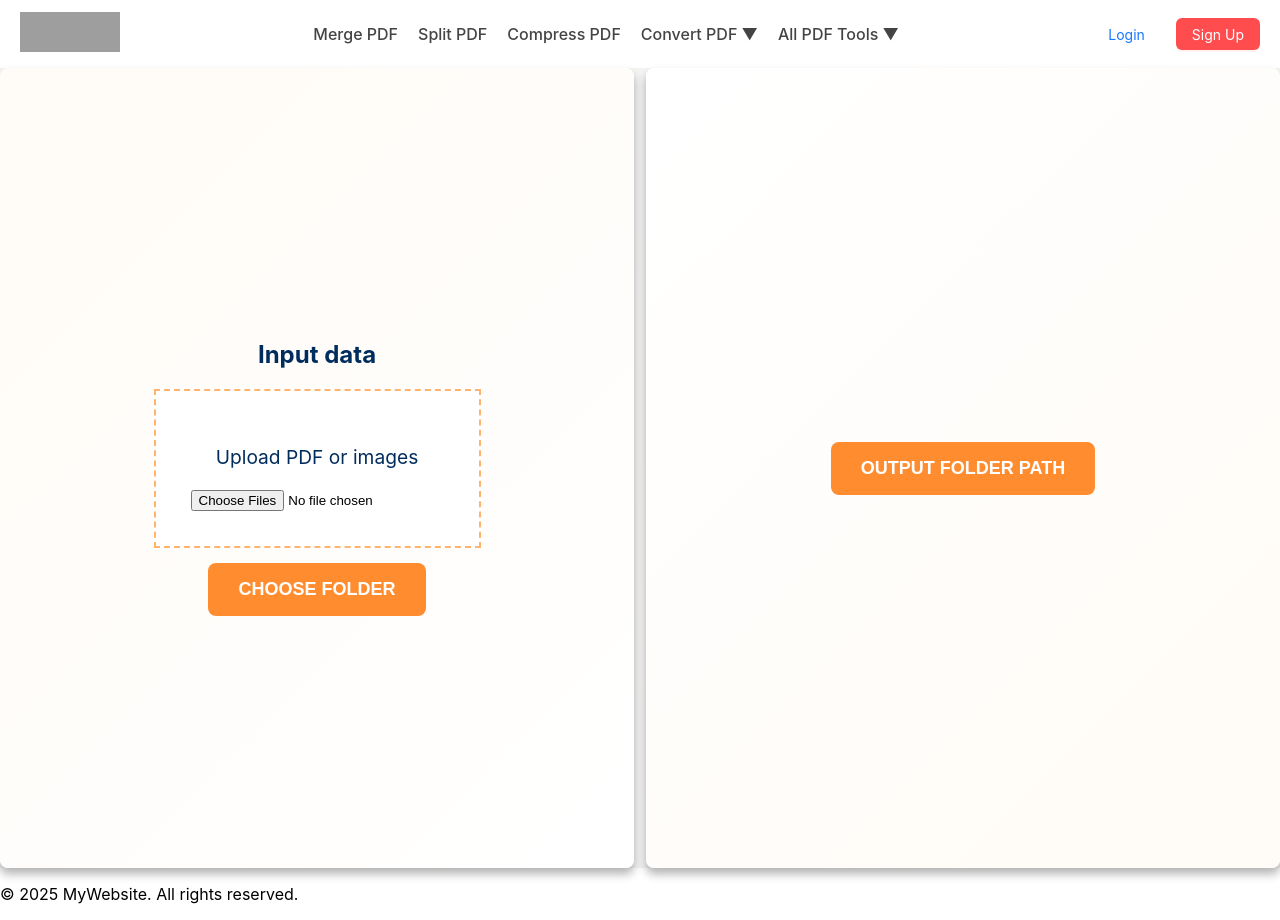
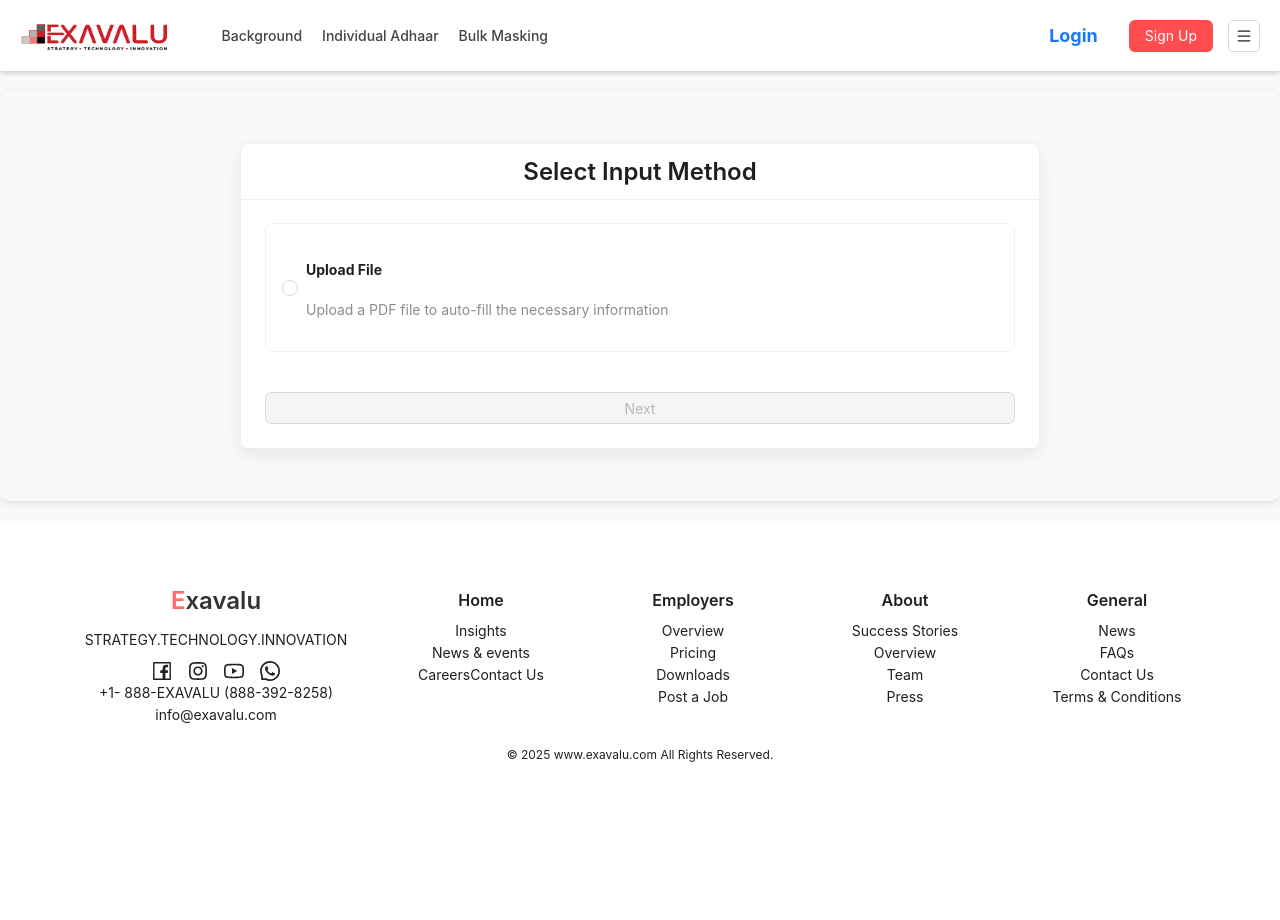
Before and after one commit to Sumona17/Adhaar_Masking_Screen, a React (Create React App) app in the folder frontend/: page /individualAdhaar in a window 1280 px wide. After the commit the page ends 805 px from the top, so only its background shows below. Built offline with nearby package versions, Linux system fonts and the light colour scheme; grey boxes are pictures that could not be loaded.

Commit message:
Version1.0.2_Screenaddition

```diff
--- a/frontend/src/App.js
+++ b/frontend/src/App.js
@@ -1,14 +1,13 @@
 import React from "react";
-import Layout from "./pages/Layout/Layout";
-import BulkMasking from "./pages/Bulkmasking/BulkMasking";
+import CustomLayout from "./pages/Layout/Layout";
+
+import { BrowserRouter as Router } from "react-router-dom"; // Wrap the app with Router
 
 function App() {
   return (
-<Layout>
-<div className="main-content">
-<BulkMasking/>
-</div>
-</Layout>
+    <Router>
+      <CustomLayout />
+    </Router>
   );
 }
 
--- a/frontend/src/pages/Footer/Footer.js
+++ b/frontend/src/pages/Footer/Footer.js
@@ -1,11 +1,71 @@
 import React from "react";
+import { Layout, Row, Col, Typography } from "antd";
+import {
+  FacebookOutlined,
+  InstagramOutlined,
+  YoutubeOutlined,
+  WhatsAppOutlined,
+} from "@ant-design/icons";
 
-const Footer = () => {
-    return (
-  <footer className="footer">
-  <p>© {new Date().getFullYear()} MyWebsite. All rights reserved.</p>
-  </footer>
-    );
-  };
+const { Footer } = Layout;
+const { Title, Text } = Typography;
 
-  export default Footer;
+const CustomFooter = () => {
+  return (
+    <Footer style={{ background: "white", padding: "40px 20px", textAlign: "center" }}>
+      <Row justify="center" gutter={[32, 16]}>
+        <Col xs={24} sm={6}>
+          <Title level={3} style={{ color: "#333" }}>
+            <span style={{ color: "#ff6b6b" }}>E</span>xavalu
+          </Title>
+          <Text>STRATEGY.TECHNOLOGY.INNOVATION</Text>
+          <div style={{ marginTop: 10 }}>
+            <FacebookOutlined style={{ fontSize: "20px", margin: "0 8px" }} />
+            <InstagramOutlined style={{ fontSize: "20px", margin: "0 8px" }} />
+            <YoutubeOutlined style={{ fontSize: "20px", margin: "0 8px" }} />
+            <WhatsAppOutlined style={{ fontSize: "20px", margin: "0 8px" }} /><br/>
+         <Text>+1- 888-EXAVALU (888-392-8258) info@exavalu.com</Text>
+          </div>
+        </Col>
+
+        <Col xs={24} sm={4}>
+        <Title level={5}>Home</Title>
+          <Text>Insights</Text><br/>
+          <Text>News & events</Text><br/>
+          <Text>Careers</Text>
+          <Text>Contact Us</Text>
+        </Col>
+
+        <Col xs={24} sm={4}>
+          <Title level={5}>Employers</Title>
+          <Text>Overview</Text><br/>
+          <Text>Pricing</Text><br/>
+          <Text>Downloads</Text><br/>
+          <Text>Post a Job</Text>
+        </Col>
+
+        <Col xs={24} sm={4}>
+          <Title level={5}>About</Title>
+          <Text>Success Stories</Text><br/>
+          <Text>Overview</Text><br/>
+          <Text>Team</Text><br/>
+          <Text>Press</Text>
+        </Col>
+
+        <Col xs={24} sm={4}>
+          <Title level={5}>General</Title>
+          <Text>News</Text><br/>
+          <Text>FAQs</Text><br/>
+          <Text>Contact Us</Text><br/>
+          <Text>Terms & Conditions</Text>
+        </Col>
+      </Row>
+
+      <Text style={{ marginTop: 20, display: "block", fontSize: "12px" }}>
+        © {new Date().getFullYear()} www.exavalu.com All Rights Reserved.
+      </Text>
+    </Footer>
+  );
+};
+
+export default CustomFooter;
--- a/frontend/src/pages/Header/Header.css
+++ b/frontend/src/pages/Header/Header.css
@@ -3,9 +3,9 @@
     display: flex;
     align-items: center;
     justify-content: space-between;
-    padding: 12px 20px;
+    padding: 14px 20px;
     background-color: white;
-    box-shadow: 0 2px 5px rgba(0, 0, 0, 0.1);
+    box-shadow: 0 2px 5px rgba(0, 0, 0, 0.2);
   }
 
   /* Logo */
@@ -13,10 +13,14 @@
     height: 40px;
   }
 
+  .allnav{
+    margin-left: 40px;
+  }
   /* Navigation Links */
   .nav-links {
     display: flex;
     gap: 20px;
+    margin-left: -400px;
   }
 
   .nav-links a {
@@ -28,6 +32,7 @@
 
   .nav-links a:hover {
     color: black;
+    text-decoration: underline;
   }
 
   /* Right Section */
@@ -35,6 +40,16 @@
     display: flex;
     align-items: center;
     gap: 15px;
+  }
+
+  .login-btn {
+    font-weight: bold;
+    font-size: 18px;
+    color: #444;
+  }
+
+  .login-btn:hover {
+    color: #FF4D4F;
   }
 
   /* Mobile Menu Icon */
--- a/frontend/src/pages/Header/Header.js
+++ b/frontend/src/pages/Header/Header.js
@@ -4,13 +4,18 @@ import { MenuOutlined } from "@ant-design/icons";
 import { Button, Dropdown, Menu } from "antd";
 import "./Header.css"; // Keep external styles
 import React from "react";
+import { Link } from "react-router-dom";
 const menuItems = (
       <Menu>
-<Menu.Item key="1"><a href="#">Merge PDF</a></Menu.Item>
-<Menu.Item key="2"><a href="#">Split PDF</a></Menu.Item>
-<Menu.Item key="3"><a href="#">Compress PDF</a></Menu.Item>
-<Menu.Item key="4"><a href="#">Convert PDF</a></Menu.Item>
-<Menu.Item key="5"><a href="#">All PDF Tools</a></Menu.Item>
+           <Menu.Item key="1">
+      <Link to="/background">Background</Link>
+    </Menu.Item>
+    <Menu.Item key="2">
+      <Link to="/individualAdhaar">Individual Adhaar</Link>
+    </Menu.Item>
+    <Menu.Item key="3">
+      <Link to="/bulkMasking">Bulk Masking</Link>
+    </Menu.Item>
       </Menu>
 );
 
@@ -21,25 +26,26 @@ const Header = () => {
             <header className="header">
                   {/* Left Side - Logo */}
                   <div className="logo">
-<img src="/logo.png" alt="Logo" width={100} height={40} />
+                        <img src="/exa.png" alt="Logo" width={150} height={40} />
+                  </div>
+                  <div className="allnav">
+                  <nav className="nav-links">
+                  <Link to="/background">Background</Link>
+                  <Link to="/individualAdhaar">Individual Adhaar</Link>
+                  <Link to="/bulkMasking">Bulk Masking</Link>
+                        {/* <a href="#">Convert PDF ▼</a> */}
+                  </nav>
                   </div>
 
-      {/* Center - Navigation */}
-<nav className="nav-links">
-<a href="#">Merge PDF</a>
-<a href="#">Split PDF</a>
-<a href="#">Compress PDF</a>
-<a href="#">Convert PDF ▼</a>
-<a href="#">All PDF Tools ▼</a>
-</nav>
+
 
                   {/* Right Side - Buttons */}
                   <div className="header-right">
-<Button type="link">Login</Button>
+                        <Button className="login-btn" type="link">Login</Button>
                         <Button type="primary" danger>Sign Up</Button>
                         {/* Mobile Menu */}
                         <Dropdown overlay={menuItems} trigger={["click"]}>
-<Button className="menu-icon" icon={<MenuOutlined />} />
+                              <Button className="hamburger-menu" icon={<MenuOutlined />} />
                         </Dropdown>
                   </div>
             </header>
--- /dev/null
+++ b/frontend/src/pages/Individual Adhaar/UploadFile.js
@@ -0,0 +1,139 @@
+import React, { useState } from 'react';
+import {
+  Button,
+  Card,
+  Radio,
+  Upload,
+  message,
+  Alert,
+  Space
+} from 'antd';
+import { UploadOutlined } from '@ant-design/icons';
+import { useNavigate } from 'react-router-dom';
+import styled from 'styled-components';
+
+const StyledCard = styled(Card)`
+  max-width: 800px;
+  margin: 2rem auto;
+  box-shadow: 0px 6px 18px -2px #18181C1A;
+  .ant-card-head-title {
+    text-align: center;
+    font-size: 24px;
+  }
+`;
+
+const MethodContainer = styled.div`
+  padding: 1rem;
+  border: 1px solid #f0f0f0;
+  border-radius: 8px;
+  margin-bottom: 1rem;
+  transition: all 0.3s;
+  &:hover {
+    background: #fafafa;
+  }
+  &.selected {
+    border-color: #1890ff;
+    background: #e6f7ff;
+  }
+`;
+
+const UploadContainer = styled.div`
+  margin-top: 1rem;
+  padding: 1rem;
+  background: #fafafa;
+  border-radius: 8px;
+`;
+
+const UploadFile = () => {
+  const [selection, setSelection] = useState(null);
+  const [fileList, setFileList] = useState([]);
+  const navigate = useNavigate();
+
+  const handleOptionSelect = (e) => {
+    setSelection(e.target.value);
+    setFileList([]);
+  };
+
+  const handleFileChange = (info) => {
+    const { fileList: newFileList, file } = info;
+    setFileList(newFileList);
+
+    if (file.status === 'removed') {
+      message.warning('File removed');
+    } else if (newFileList.length > 0) {
+      message.success('File selected successfully');
+    }
+  };
+
+  const handleNext = () => {
+    if (selection === 'upload' && fileList.length > 0) {
+      navigate('/', {
+        state: {
+          fromPdfUpload: true
+        }
+      });
+    } else {
+      message.error('Please complete all required selections');
+    }
+  };
+
+  return (
+    <StyledCard title="Select Input Method">
+      <Space direction="vertical" style={{ width: '100%' }} size="large">
+        <Radio.Group
+          onChange={handleOptionSelect}
+          value={selection}
+          style={{ width: '100%' }}
+        >
+          <Space direction="vertical" style={{ width: '100%' }}>
+
+
+            <MethodContainer className={selection === 'upload' ? 'selected' : ''}>
+              <Radio value="upload">
+                <div>
+                  <h4>Upload File</h4>
+                  <p style={{ color: 'rgba(0, 0, 0, 0.45)', marginTop: '8px' }}>
+                    Upload a PDF file to auto-fill the necessary information
+                  </p>
+                </div>
+              </Radio>
+            </MethodContainer>
+          </Space>
+        </Radio.Group>
+
+        {selection === 'upload' && (
+          <UploadContainer>
+            <Upload
+              accept=".pdf"
+              beforeUpload={() => false}
+              onChange={handleFileChange}
+              fileList={fileList}
+              maxCount={1}
+            >
+              <Button icon={<UploadOutlined />}>Click to Upload PDF</Button>
+            </Upload>
+            {fileList.length > 0 && (
+              <Alert
+                message="File selected successfully"
+                type="success"
+                showIcon
+                style={{ marginTop: '1rem' }}
+              />
+            )}
+          </UploadContainer>
+        )}
+
+        <Button
+          type="primary"
+          block
+          onClick={handleNext}
+          disabled={!selection || (selection === 'upload' && fileList.length === 0)}
+        >
+          Next
+        </Button>
+      </Space>
+    </StyledCard>
+  );
+};
+
+export default UploadFile;
--- a/frontend/src/pages/Layout/Layout.js
+++ b/frontend/src/pages/Layout/Layout.js
@@ -1,14 +1,45 @@
+import React from "react";
+import { Layout } from "antd";
 import Header from "../Header/Header";
-import Footer from "../Footer/Footer";
- import React from "react";
-const Layout = ({ children }) => {
+import CustomFooter from "../Footer/Footer";
+import { Routes, Route } from "react-router-dom";
+import BulkMasking from "../Bulkmasking/BulkMasking";
+import UploadFile from "../Individual Adhaar/UploadFile";
+const {  Content } = Layout;
+
+const CustomLayout = () => {
   return (
-<div className="layout">
-<Header />
-<main className="content">{children}</main>
-<Footer />
-</div>
+    <Layout
+      style={{
+        minHeight: "100vh",
+        backgroundColor: "#f8f9fa", // Off-white background
+      }}
+    >
+
+        <Header />
+
+        <Content
+        style={{
+          padding: "20px",
+          backgroundColor: "#f8f9fa",
+          borderRadius: "10px",
+          boxShadow: "0 2px 8px rgba(0, 0, 0, 0.1)",
+          margin: "20px 0", // Margin above and below the content
+          flex: 1, // Allows Content to grow and fill remaining height
+        }}
+      >
+       <Routes>
+          <Route path="/background" element={<></>} />
+          <Route path="/individualAdhaar" element={<UploadFile/>} />
+          <Route path="/bulkMasking" element={<BulkMasking />} />
+
+        </Routes>
+      </Content>
+
+        <CustomFooter />
+
+    </Layout>
   );
 };
 
-export default Layout;
+export default CustomLayout;
```
Also changed, not shown: frontend/public/exa.png (added). Lines whose indentation alone changed are shown as unchanged.
